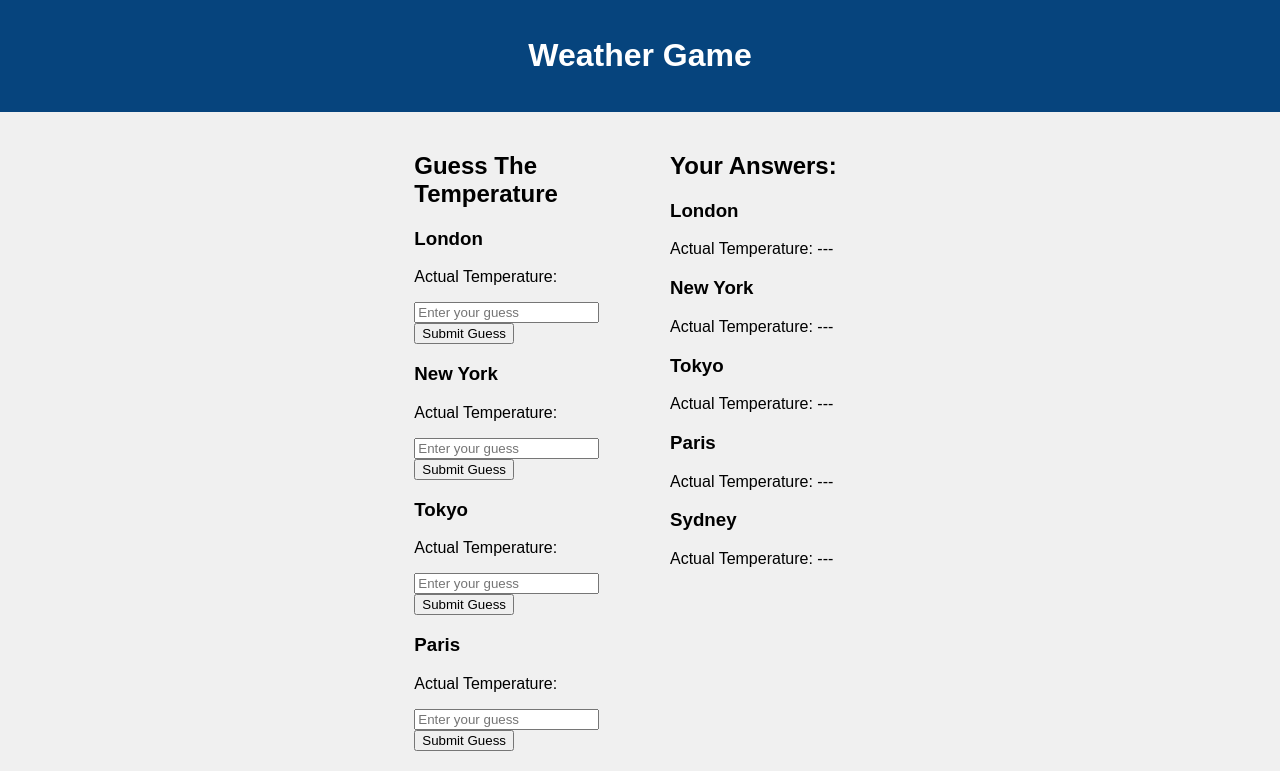
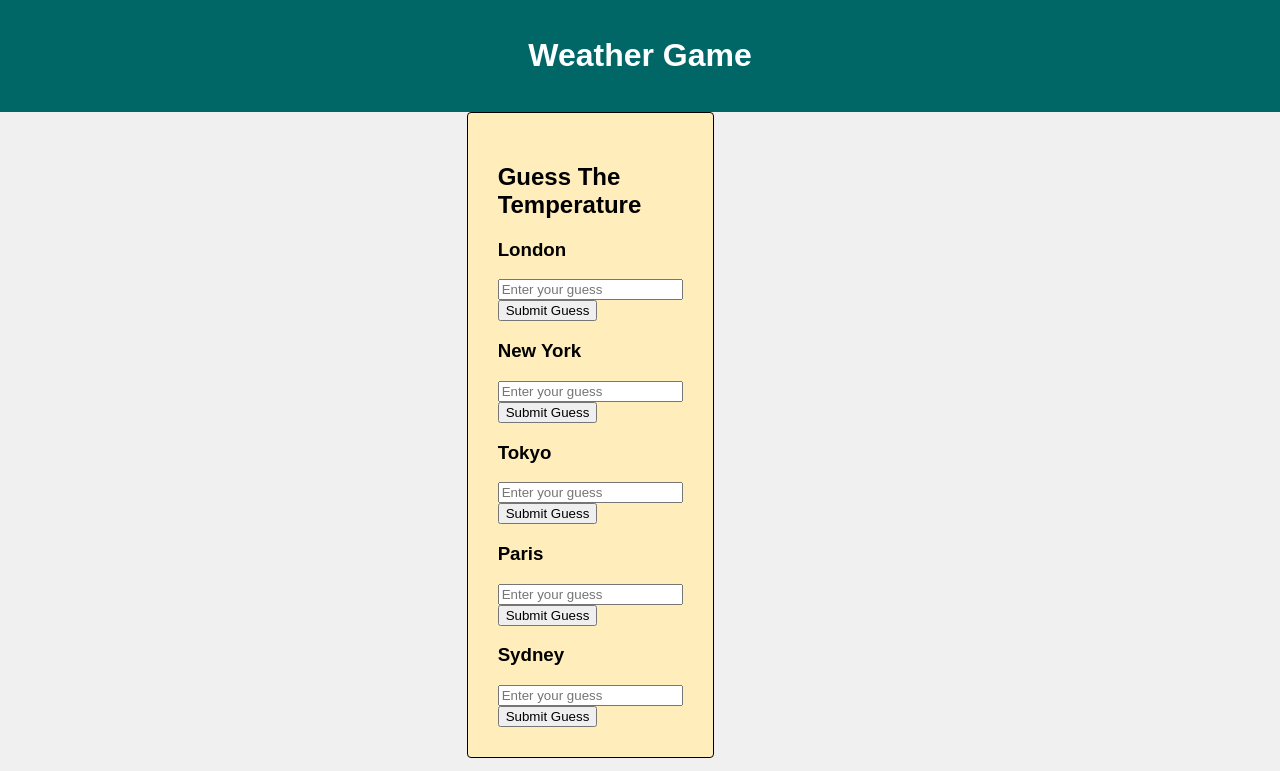
Before and after one commit to anigulkanyan1995/weather-game, a React (Create React App) app: page / in a window 1280 px wide. Shown: the top 771 px of the page. Built offline with nearby package versions, Linux system fonts and the light colour scheme.

Commit message:
add final result logic

```diff
--- a/src/App.scss
+++ b/src/App.scss
@@ -12,7 +12,7 @@ body, html {
 }
 
 .header {
-  background-color: #06447d;
+  background-color: #006666;
   color: white;
   text-align: center;
   padding: 1rem;
--- a/src/components/answersList/index.tsx
+++ b/src/components/answersList/index.tsx
@@ -4,7 +4,7 @@ import {IAnswersListProps} from "../../types/types";
 
 const AnswersList: React.FC<IAnswersListProps> = ({ userAnswers, cities }) => {
     return (
-        <div>
+        <div style={{backgroundColor: '#FFEEBB'}}>
             <h2>{TextConstants.ANSWERS_LIST.YOUR_ANSWERS}</h2>
             {cities.map((city, index) => (
                 <div key={index}>
--- a/src/components/game/index.tsx
+++ b/src/components/game/index.tsx
@@ -1,27 +1,41 @@
-import React, { useState } from 'react';
+import React, { useEffect, useState } from 'react';
 import AnswersList from '../answersList';
-import TextConstants from "../../constants/TextConstants";
-import GuessForm from "../guessForm";
-import {ICity, IUserAnswer} from "../../types/types";
-import Endpoints from "../../constants/EndPoinds";
-import {initialCities} from "../../constants/HardCodedData";
-import './styles.scss'
+import TextConstants from '../../constants/TextConstants';
+import GuessForm from '../guessForm';
+import { ICity, IUserAnswer } from '../../types/types';
+import Endpoints from '../../constants/EndPoinds';
+import { initialCities } from '../../constants/HardCodedData';
+import './styles.scss';
+import ResultBox from '../resultBox';
+
 const Game = () => {
     const [cities, setCities] = useState<ICity[]>(initialCities);
     const [userAnswers, setUserAnswers] = useState<IUserAnswer[]>([]);
+    const [isFinal, setIsFinal] = useState(false);
 
-    const fetchCityData = async (cityName: string) => {
+    const handleGuess = async (guess: number, cityIndex: number) => {
+        if (userAnswers.length < 5) {
+            await fetchCityData(cities[cityIndex].name, guess);
+        }
+    };
+
+    const fetchCityData = async (cityName: string, guess: number) => {
         try {
             const response = await fetch(
                 `https://api.openweathermap.org/data/2.5/weather?q=${cityName}&units=metric&appid=${Endpoints.API_KEY}`
             );
             if (response.ok) {
                 const data = await response.json();
-                setCities(prevCities => {
-                    return prevCities.map(city =>
+                setCities((prevCities) =>
+                    prevCities.map((city) =>
                         city.name === cityName ? { ...city, actualTemp: data.main.temp } : city
+                    )
                 );
-                });
+
+                setUserAnswers((prevAnswers) => [
+                    ...prevAnswers,
+                    { userGuess: guess, actualTemp: data.main.temp },
+                ]);
             } else {
                 console.error(TextConstants.ERRORS.FETCHING_ERROR);
             }
@@ -30,26 +44,27 @@ const Game = () => {
         }
     };
 
-    console.log(cities, 'cities')
-    const handleGuess = async (guess: number, cityIndex: number) => {
-        if (userAnswers.length < 5) {
-            await fetchCityData(cities[cityIndex].name);
-            setUserAnswers(prevAnswers => [
-                ...prevAnswers,
-                { userGuess: guess, actualTemp: cities[cityIndex].actualTemp }
-            ]);
-        }
-    };
+    useEffect(() => {
+        console.log(userAnswers, 'hhh');
+    }, [userAnswers]);
+
 
     return (
-        <div className="gameContainer">
+        <div className={userAnswers.length === 5 ? 'resultContainer' : 'gameContainer'}>
+            {userAnswers.length === 5 ? (
+                <ResultBox userAnswers={userAnswers} />
+            ) : (
+                <div>
                     <div className="guessFormContainer">
                         <h2>{TextConstants.GUESS_FORM.GUESS_TITLE}</h2>
                         {cities.map((city, index) => (
                             <div key={index}>
                                 <h3>{city.name}</h3>
-                        <p>Actual Temperature: {city.actualTemp !== null ? `${city.actualTemp}°C` : ''}</p>
-                        <GuessForm onGuess={(guess: number) => handleGuess(guess, index)} />
+                                <GuessForm
+                                    onGuess={(guess: number) =>
+                                        handleGuess(guess, index)
+                                    }
+                                />
                             </div>
                         ))}
                     </div>
@@ -57,7 +72,8 @@ const Game = () => {
                         <AnswersList userAnswers={userAnswers} cities={cities} />
                     </div>
                 </div>
-
+            )}
+        </div>
     );
 };
 
--- a/src/components/game/styles.scss
+++ b/src/components/game/styles.scss
@@ -2,7 +2,17 @@
   display: flex;
   justify-content: space-between;
   flex-wrap: wrap;
-  padding: 20px;
+
+  & > div {
+    flex: 0 0 calc(50% - 30px);
+    margin-bottom: 30px;
+  }
+}
+
+.resultContainer {
+  display: flex;
+  justify-content: center;
+  flex-wrap: wrap;
 
   & > div {
     flex: 0 0 calc(50% - 30px);
@@ -17,5 +27,9 @@
 
 .guessFormContainer {
   flex: 0 0 calc(50% - 30px);
-  margin-bottom: 20px
+  margin-bottom: 20px;
+  background-color: #FFEEBB;
+  border: 0.5px solid black;
+  border-radius: 4px;
+  padding: 30px;
 }
--- /dev/null
+++ b/src/components/resultBox/index.tsx
@@ -0,0 +1,40 @@
+import React from 'react';
+import {IResultBoxProps} from '../../types/types';
+import TextConstants from '../../constants/TextConstants';
+
+const ResultBox: React.FC<IResultBoxProps> = ({ userAnswers }) => {
+    const correctGuesses = userAnswers.filter(
+        (answer) =>
+            answer.actualTemp !== null &&
+            Math.abs(answer.actualTemp - answer.userGuess) <= 5
+    );
+
+    const guessedCount = correctGuesses.length;
+    const resultMessage =
+        guessedCount >= 3
+            ? TextConstants.WIN.CONGRATULATIONS
+            : TextConstants.GAME_OVER.GAME_OVER;
+
+    return (
+        <div className="resultBox">
+            <h2>Result</h2>
+            <p>{resultMessage}</p>
+            <div className="answerList">
+                <h3>Your Answers:</h3>
+                <ul>
+                    {userAnswers.map((answer, index) => (
+                        <li key={index}>
+                            Your Guess: {answer.userGuess}°C&nbsp;&nbsp;
+                            Actual Temperature:{' '}
+                            {answer.actualTemp !== null
+                                ? `${answer.actualTemp}°C`
+                                : '---'}
+                        </li>
+                    ))}
+                </ul>
+            </div>
+        </div>
+    );
+};
+
+export default ResultBox;
--- /dev/null
+++ b/src/components/resultBox/styles.scss
@@ -0,0 +1,7 @@
+.resultBox {
+
+},
+
+.answerList {
+
+}
--- a/src/constants/TextConstants.ts
+++ b/src/constants/TextConstants.ts
@@ -16,6 +16,12 @@ const TextConstants = {
     ERRORS: {
         FETCHING_ERROR: 'Failed to fetch data from the API',
         ERROR: 'Error'
+    },
+    WIN: {
+        CONGRATULATIONS: 'Congratulations! You won!'
+    },
+    GAME_OVER: {
+            GAME_OVER: 'Sorry, you lost. Better luck next time.'
     }
 }
 
--- a/src/types/types.ts
+++ b/src/types/types.ts
@@ -21,3 +21,7 @@ export interface IAnswersListProps {
 export interface IGuessFormProps {
     onGuess: (guess: number) => void;
 }
+
+export interface IResultBoxProps {
+    userAnswers: IUserAnswer[];
+}
```
Lines whose indentation alone changed are shown as unchanged.
